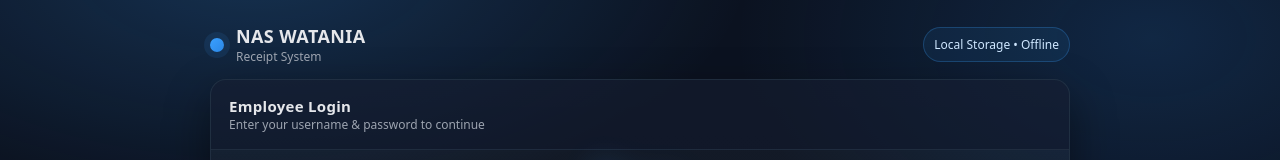
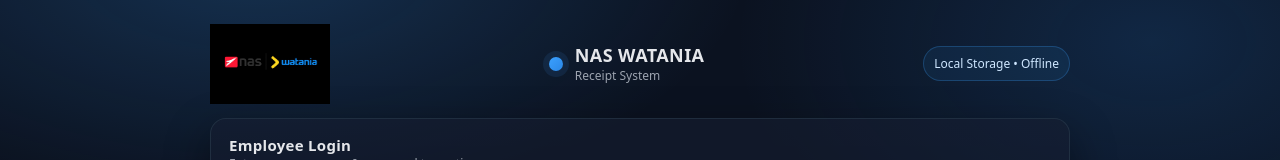
Before and after one commit to financehakeem-cyber/receipt-system, a plain HTML site: page index.html in a window 1280 px wide. Shown: the top 160 px of the page. Drawn offline with Linux system fonts and the light colour scheme.

Commit message:
Update index.html

```diff
--- a/index.html
+++ b/index.html
@@ -259,6 +259,7 @@ select{ appearance:none; padding-right:40px; }
 <div class="shell">
 
   <div class="brandTop">
+    <img src="logo.Jpeg"width="120">
     <div class="brandTitle">
       <div class="logoDot"></div>
       <div>
```
